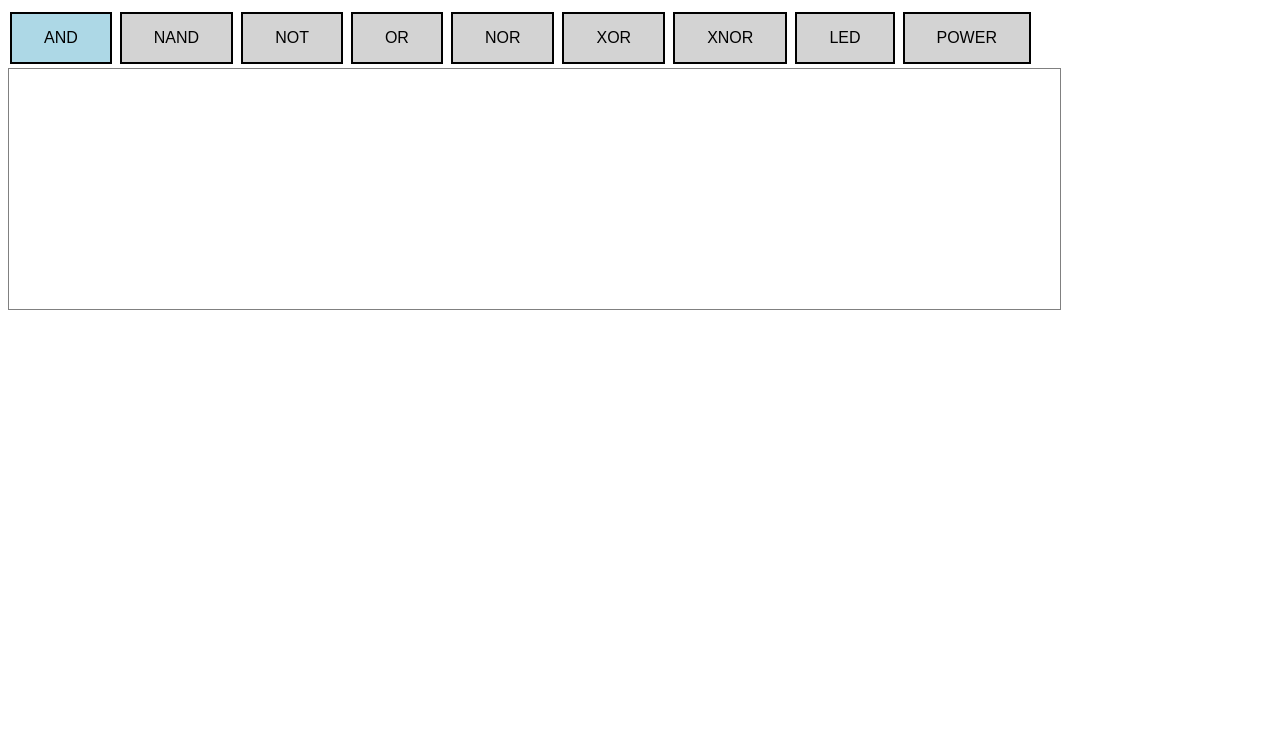
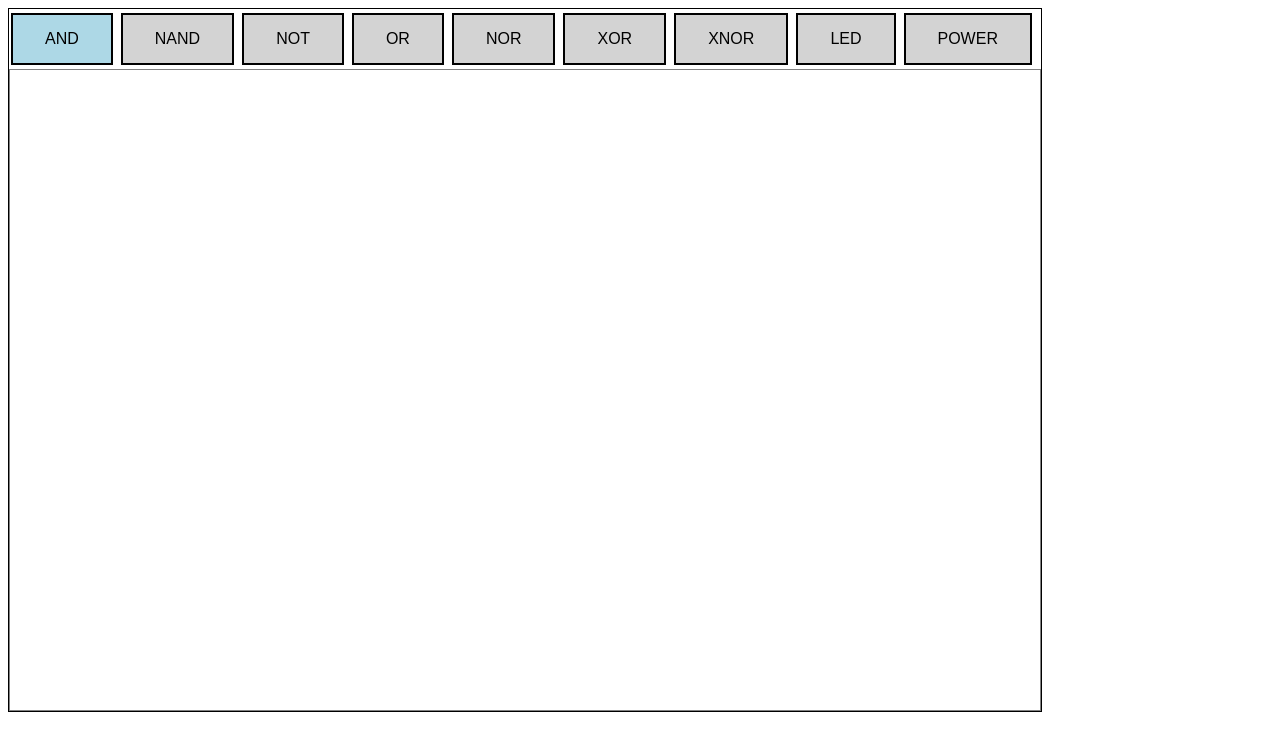
Before and after one commit to ivanbarreto/ivanbarreto.github.io, a Jekyll site: the page index.html, which Jekyll copies as it is, in a window 1280 px wide. Shown: the top 751 px of the page. Built offline with Jekyll 4.4.1, drawn with Linux system fonts in a browser that asks for light colours.

Commit message:
Update index.html

```diff
--- a/index.html
+++ b/index.html
@@ -2,9 +2,16 @@
 <html>
 <head>
     <style>
+        #mastercontainer {
+            display: inline-block;
+            border: 1px solid black;
+            background-color: solid gray;
+
+        }
+
         #diagramContainer {
             padding: 20px;
-            width:80%; height: 200px;
+            width:990px; height: 600px;
             border: 1px solid gray;
         }
 
@@ -330,7 +338,7 @@
 
 
 <body>
-
+    <div id="mastercontainer">
         <button class="buttonalt" id="and" onclick="select('and')">AND</button>
         <button class="button" id="nand" onclick="select('nand')">NAND</button>
         <button class="button" id="not" onclick="select('not')">NOT</button>
@@ -344,6 +352,6 @@
             <div id="rubberband" style="border:1px solid green;display:none;"></div>
 
         </div>
-
+    </div>
 </body>
 </html>
```
Also changed, not shown: other parts of index.html (+4 -3 lines). Lines whose indentation alone changed are shown as unchanged.
